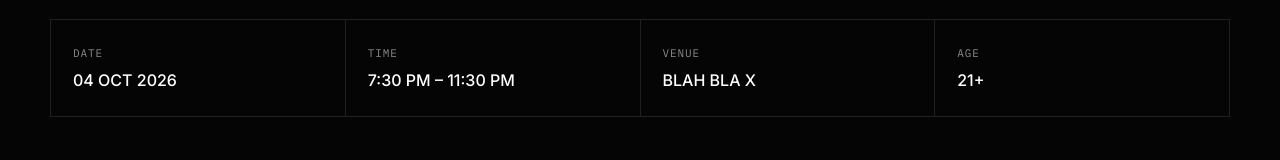
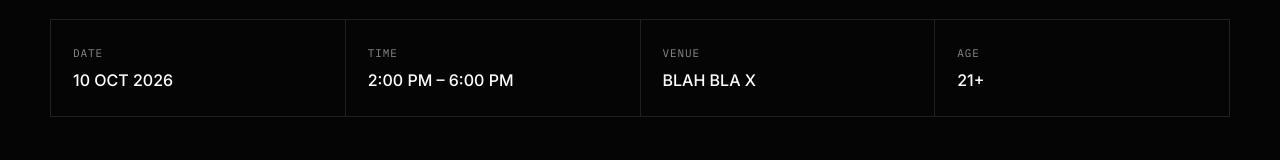
Before and after one commit to subodhsai/southblr, a React (Vite) app: page /Events/pre-halloween in a window 1280 px wide. Shown: the part 770-930 px from the top of the page. Built offline with nearby package versions, Linux system fonts and the light colour scheme; a web font is replaced by a local one.

Commit message:
Update EventDetails.tsx

```diff
--- a/src/EventDetails.tsx
+++ b/src/EventDetails.tsx
@@ -34,12 +34,12 @@ export default function EventDetails() {
         <div className="info-grid">
           <div className="info-cell">
             <div className="info-label mono">DATE</div>
-            <div className="info-val">04 OCT 2026</div>
+            <div className="info-val">10 OCT 2026</div>
           </div>
 
           <div className="info-cell">
             <div className="info-label mono">TIME</div>
-            <div className="info-val">7:30 PM – 11:30 PM</div>
+            <div className="info-val">2:00 PM – 6:00 PM</div>
           </div>
 
           <div className="info-cell">
```
